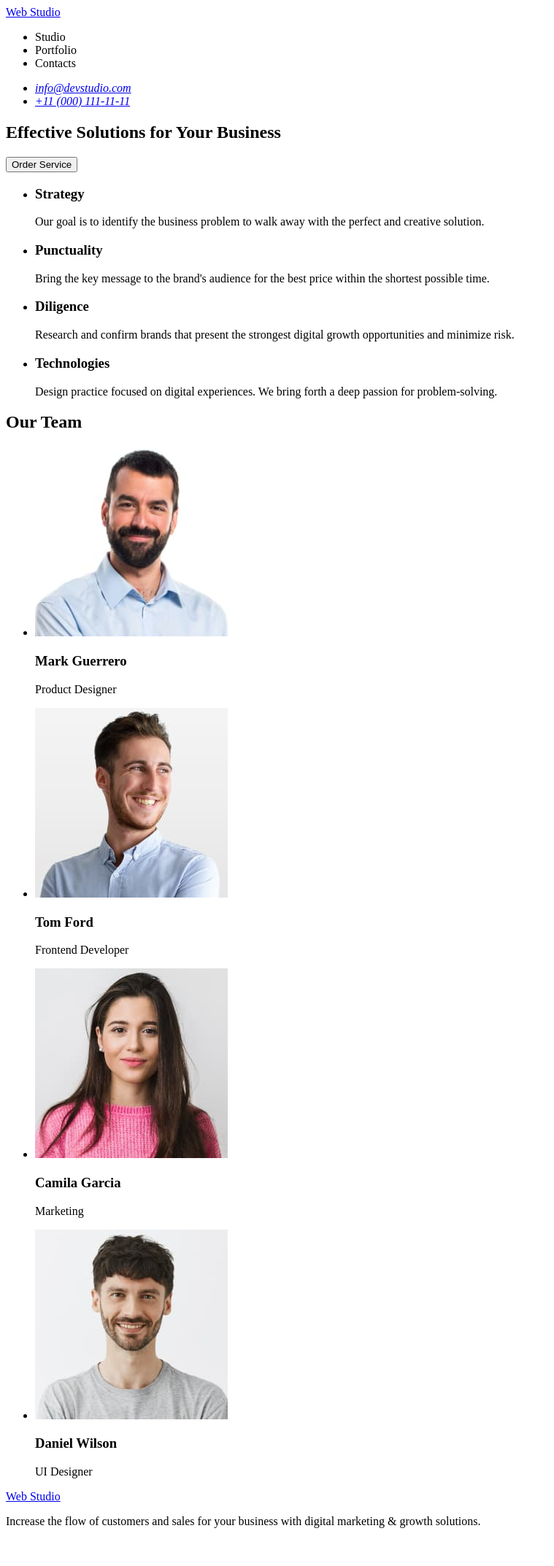
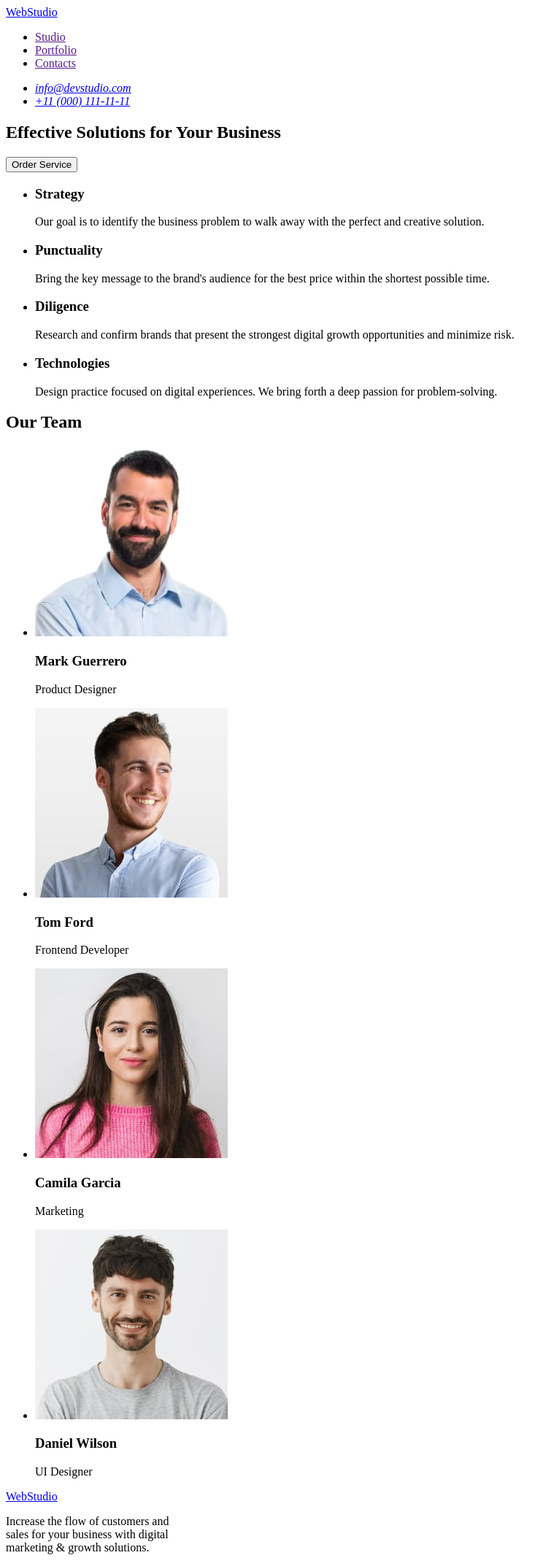
Before and after one commit to Morf1ys/goit-markup-hw-01, a plain HTML site: page index.html in a window 1280 px wide. Shown: the whole page at 73% size, without its empty margins (0-759 px from the left). Before the commit the page ends 2110 px from the top, so only its background shows below. Drawn offline with Linux system fonts and the light colour scheme.

Commit message:
Update index.html 1.1

```diff
--- a/index.html
+++ b/index.html
@@ -9,12 +9,12 @@
 
 <body>
     <header>
-        <a href="./index.html">Web Studio</a>
         <nav>
+            <a href="./index.html">WebStudio</a>
             <ul>
-                <li><a href=""></a>Studio</li>
-                <li><a href=""></a>Portfolio</li>
-                <li><a href=""></a>Contacts</li>
+                <li><a href="">Studio</a></li>
+                <li><a href="">Portfolio</a></li>
+                <li><a href="">Contacts</a></li>
             </ul>
         </nav>
         <address>
@@ -65,6 +65,7 @@
         </section>
 
         <section>
+            <h2 hidden>Our Team</h2>
             <h2>Our Team</h2>
             <ul>
                 <li>
@@ -94,8 +95,9 @@
 
     <footer>
         <section>
-            <a href="index.html">Web Studio</a>
-            <p>Increase the flow of customers and sales for your business with digital marketing & growth solutions.
+            <a href="./index.html">WebStudio</a>
+            <p>Increase the flow of customers and<br /> sales for your business with digital<br /> marketing & growth
+                solutions.
             </p>
         </section>
     </footer>
```
